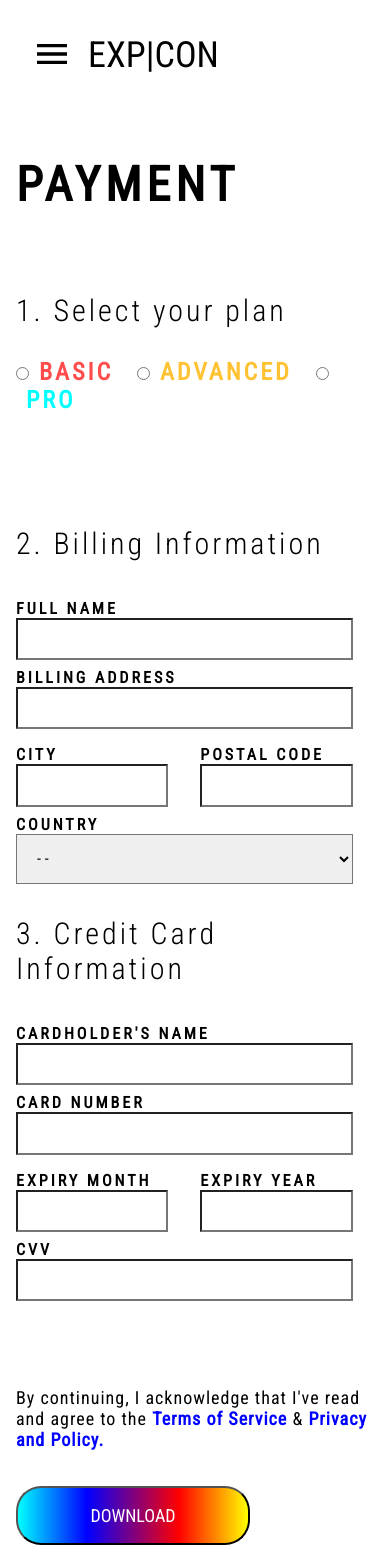
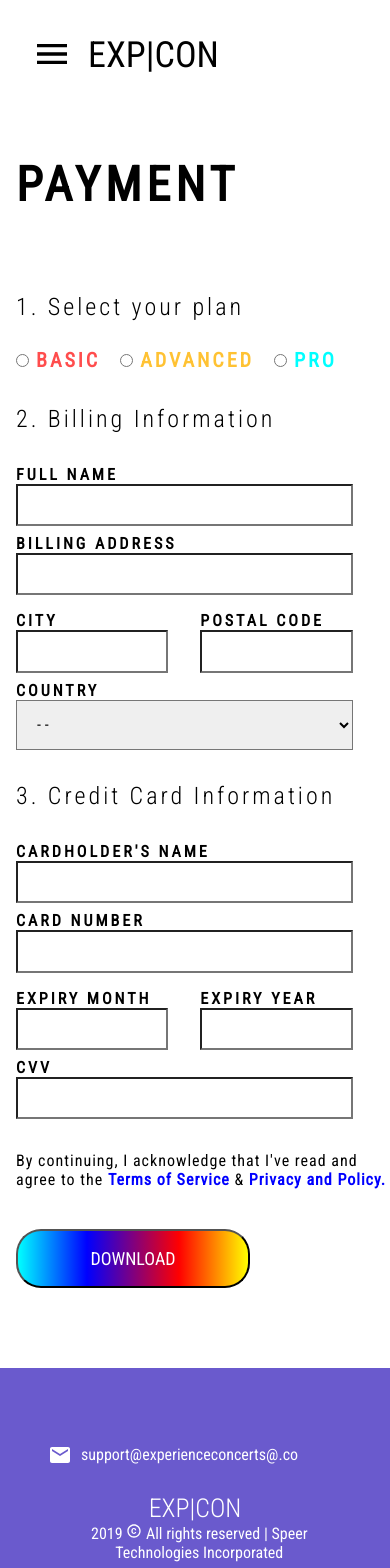
Before and after one commit to bdejene19/ConcertWebpage, a React (Create React App) app: page /payNow in a window 390 px wide. Shown: the top 1568 px of the page. Built offline with nearby package versions, Linux system fonts and the light colour scheme.

Commit message:
made footer fully responsive and centered on all monitor sizes

```diff
--- a/src/components/payment/BillingSection.js
+++ b/src/components/payment/BillingSection.js
@@ -135,13 +135,13 @@ const UserBillingInfo = styled.div`
     padding-right: 10em;
     letter-spacing: 3px;
     h1 {
-        font-size: 48px;
+        font-size: 3rem;
         flex: 1 1 100%;
         letter-spacing: 5px;
     }
 
     h6 {
-        font-size: 30px;
+        font-size: 2rem;
         font-weight: 300;
         /* padding-bottom: 0.5em; */
         padding-bottom: 1em;
@@ -149,7 +149,6 @@ const UserBillingInfo = styled.div`
     }
 
     .payment-title {
-        grid-column: 1/3;
         padding-top: 1em;
         padding-bottom: 1em;
     }
@@ -228,24 +227,43 @@ const UserBillingInfo = styled.div`
         flex: 1 1 30em;
     }
 
-    @media screen and (max-width: 768px) {
+    @media screen and (max-width: 1024px) {
         padding-left: 2em;
         padding-right: 0;
-        row-gap: 2em;
 
         form {
             input {
-                height: 5vh;
+                height: 5vh
             }
         }
 
     }
 
+    @media screen and (max-width: 768px) {
+
+        row-gap: 2em;
+
+
+
+    }
+
     @media screen and (max-width: 425px) {
         padding-left: 1em;
+
+        h6 {
+            font-size: 1.5rem;
+        }
+
+        .payment-1 {
+            padding-bottom: 0;
+        }
+
         .plan-choices {
-            column-gap: 0;
-
+            padding-left: 0;
+            label {
+                font-size: 1.25rem;
+                padding-left: 7px;
+            }
         }
     }
 
--- a/src/components/payment/TermsAgreement.js
+++ b/src/components/payment/TermsAgreement.js
@@ -13,7 +13,7 @@ export default function TermsAgreement() {
 
 const TermsContainer = styled.p`
     color: black;
-    font-size: 18px;
+    font-size: 1.25rem;
     letter-spacing: 1px;
     width: 100%;
     padding-top: 3em;
@@ -27,4 +27,21 @@ const TermsContainer = styled.p`
     p {
         padding-bottom: 2em;
     }
+
+    @media screen and (max-width: 768px) {
+        padding-top: 0em;
+
+        p {
+            padding-bottom: 2.5em;
+        }
+    }
+
+    @media screen and (max-width: 450px) {
+        font-size: 1rem;
+        p {
+            padding-bottom: 2.5em;
+
+        }
+
+    }
 `;
```
